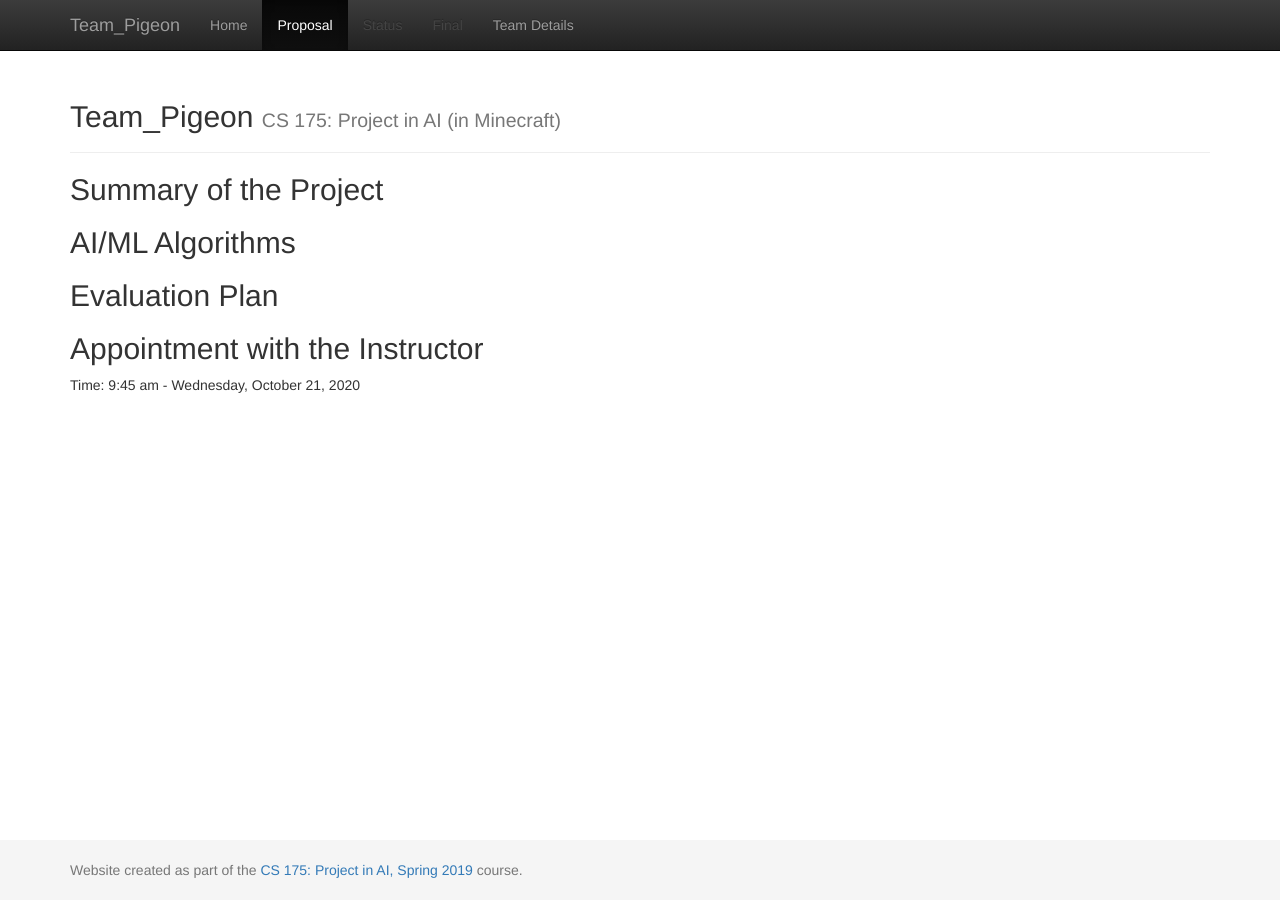
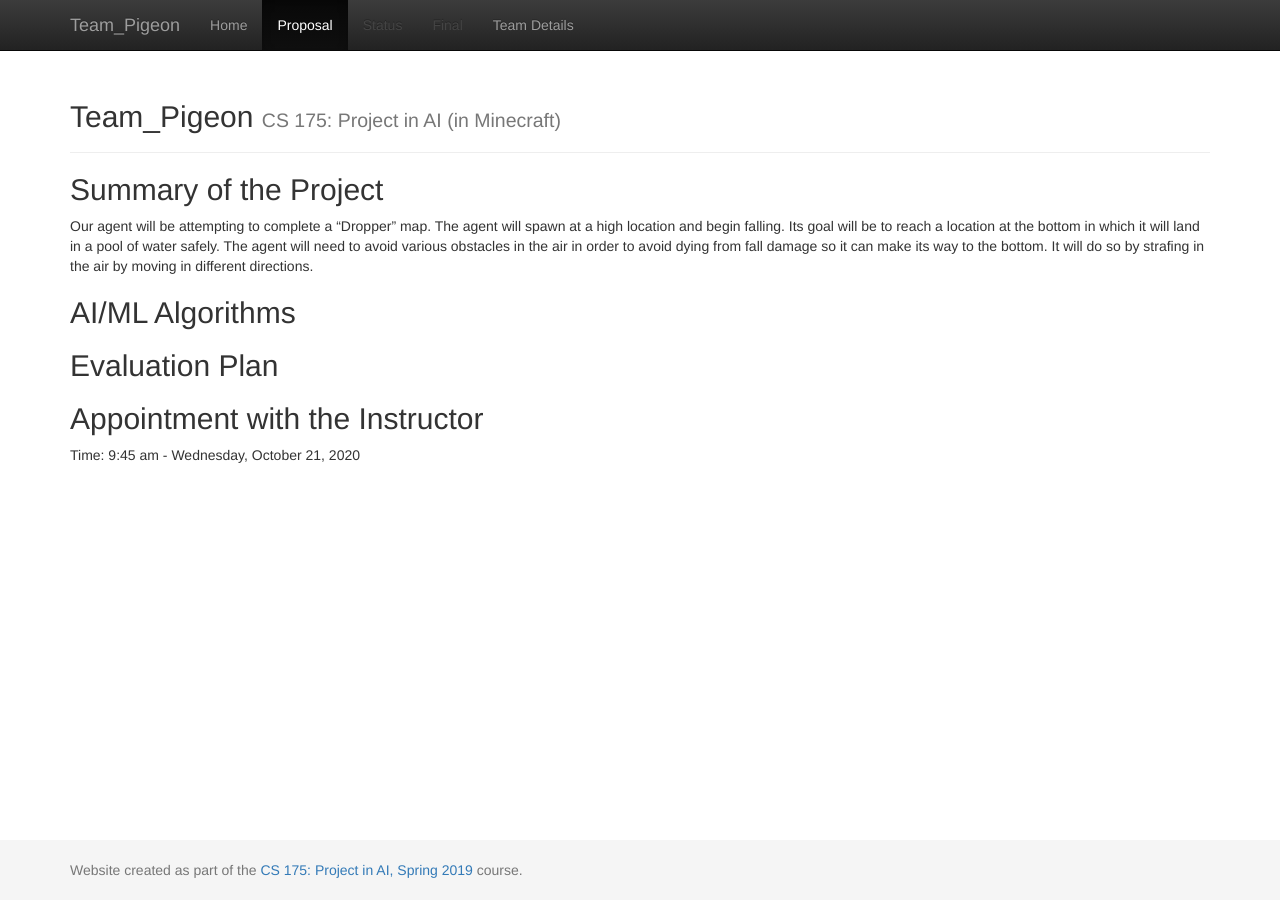
Before and after one commit to shanshs/Team-Pigeon, a Jekyll site: the page built from docs/proposal.md, in a window 1280 px wide. Built offline with Jekyll 4.4.1, drawn with Linux system fonts in a browser that asks for light colours.

Commit message:
Update proposal.md

```diff
--- a/docs/proposal.md
+++ b/docs/proposal.md
@@ -4,7 +4,7 @@ title:  Team
 ---
 
 ## Summary of the Project
-
+Our agent will be attempting to complete a “Dropper” map. The agent will spawn at a high location and begin falling. Its goal will be to reach a location at the bottom in which it will land in a pool of water safely. The agent will need to avoid various obstacles in the air in order to avoid dying from fall damage so it can make its way to the bottom. It will do so by strafing in the air by moving in different directions.
 
 ## AI/ML Algorithms
 
```
